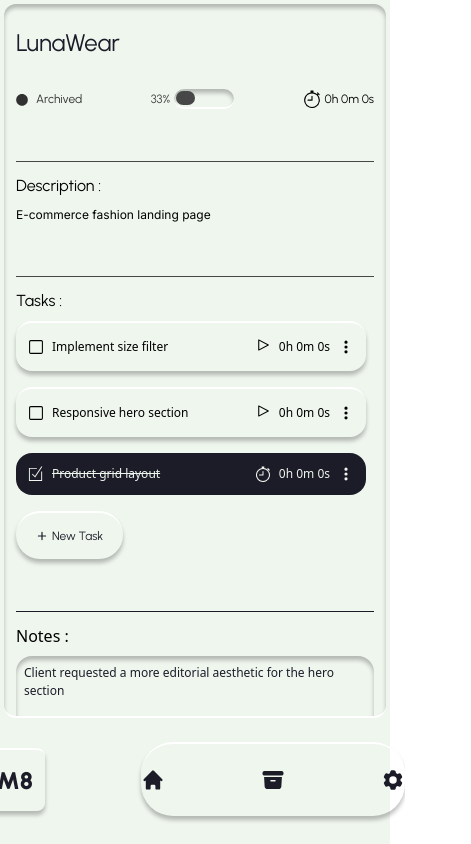
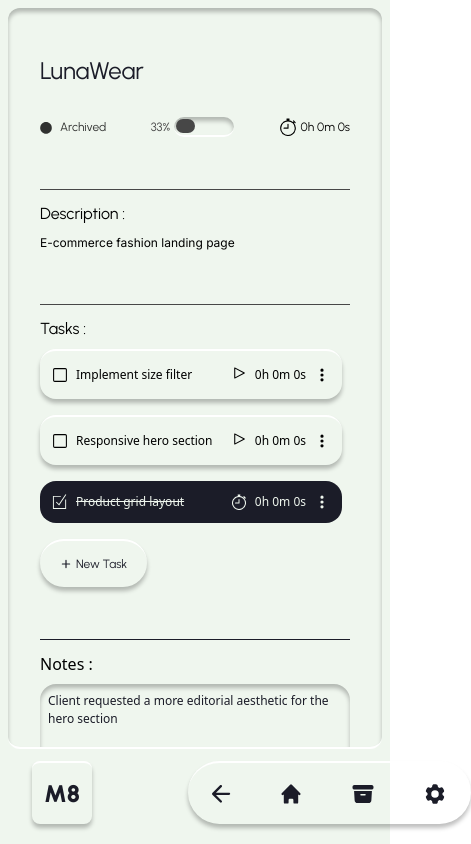
Before and after one commit to shockwavebolt/M8-Project-Tracker, a React (Vite) app: page /archive/12 in a window 390 px wide. Shown: the whole page, 471 px wide, since content can reach past the window. Built offline with nearby package versions, Linux system fonts and the light colour scheme.

Commit message:
UI fixex

```diff
--- a/src/AppLayout.jsx
+++ b/src/AppLayout.jsx
@@ -17,7 +17,7 @@ const StyledAppLayout = styled.div`
   @media screen and (min-width: 320px) and (max-width: 768px) {
     display: flex;
     flex-direction: column-reverse;
-    padding: 4px;
+    padding: 8px;
   }
 `;
 
@@ -32,7 +32,7 @@ const Main = styled.div`
   overflow: auto;
 
   @media screen and (min-width: 320px) and (max-width: 768px) {
-    padding: 24px 4px;
+    padding: 48px 24px;
     border-radius: 12px;
   }
 `;
--- a/src/UI/BackButton.jsx
+++ b/src/UI/BackButton.jsx
@@ -5,7 +5,7 @@ function BackButton() {
   return (
     <button
       className="w-8 h-8 md:w-14 md:h-14 rounded-full flex items-center justify-center border-t-2 border-(--color-highlight) shadow-(--shadow-md) cursor-pointer hover:shadow-(--shadow-gld)"
-      onClick={() => navigate(-1)}
+      onClick={() => navigate("/home")}
     >
       <svg
         xmlns="http://www.w3.org/2000/svg"
--- a/src/UI/MainNav.jsx
+++ b/src/UI/MainNav.jsx
@@ -1,7 +1,7 @@
 import { HiHome } from "react-icons/hi";
 import { HiArchiveBox, HiCog6Tooth } from "react-icons/hi2";
 import BackButton from "../UI/BackButton";
-import { useNavigate } from "react-router-dom";
+import { useNavigate, useLocation } from "react-router-dom";
 import styled from "styled-components";
 
 const NavLayout = styled.div`
@@ -23,6 +23,8 @@ const NavLayout = styled.div`
 
   @media screen and (min-width: 320px) and (max-width: 768px) {
     flex-direction: row;
+    gap: 48px;
+    padding: 0 24px 0 24px;
   }
 `;
 
@@ -36,11 +38,26 @@ const StyledNavLink = styled.div`
 
 function MainNav() {
   const navigate = useNavigate();
+  const { pathname } = useLocation();
+  const isHome = pathname === "/home" || pathname === "/";
   return (
     <NavLayout>
-      {/* <span className="block md:hidden">
-        <BackButton />
-      </span> */}
+      {!isHome && (
+        <button className="block md:hidden" onClick={() => navigate(-1)}>
+          <svg
+            xmlns="http://www.w3.org/2000/svg"
+            width="19"
+            height="18"
+            viewBox="0 0 19 18"
+            fill="none"
+          >
+            <path
+              d="M17.0129 7.69123H3.98125L9.67458 1.9979C10.1296 1.5429 10.1296 0.796233 9.67458 0.341233C9.45661 0.122772 9.16069 0 8.85208 0C8.54348 0 8.24755 0.122772 8.02958 0.341233L0.34125 8.02957C-0.11375 8.48457 -0.11375 9.21957 0.34125 9.67457L8.02958 17.3629C8.48458 17.8179 9.21958 17.8179 9.67458 17.3629C10.1296 16.9079 10.1296 16.1729 9.67458 15.7179L3.98125 10.0246H17.0129C17.6546 10.0246 18.1796 9.49957 18.1796 8.8579C18.1796 8.21623 17.6546 7.69123 17.0129 7.69123Z"
+              fill="#1B1C28"
+            />
+          </svg>
+        </button>
+      )}
       <StyledNavLink
         className="cursor-pointer"
         onClick={() => navigate("/home")}
--- a/src/UI/Sidebar.jsx
+++ b/src/UI/Sidebar.jsx
@@ -14,16 +14,16 @@ function Sidebar() {
     align-self: stretch;
 
     @media screen and (min-width: 320px) and (max-width: 768px) {
-      padding: 24px;
+      width: 100%;
+      padding: 12px 24px 12px 24px;
       flex-direction: row;
-      justify-content: center;
+      justify-content: space-between;
       gap: auto;
     }
   `;
 
   return (
     <StyledSidebar>
-      {/* The logo placement should be replaced by the back button on mobile */}
       <Logo />
       <MainNav />
     </StyledSidebar>
--- a/src/UI/Task.jsx
+++ b/src/UI/Task.jsx
@@ -30,12 +30,13 @@ const variations = {
 const OuterContainer = styled.div`
   display: flex;
   flex-direction: row;
-  align-items: flex-start;
   gap: 8px;
-  align-self: stretch;
+  height: 100%;
+  width: 100%;
 `;
 
 const TaskWrapper = styled.li`
+  width: 100%;
   font-family: var(--font-font-02);
   display: flex;
   flex: 1;
--- a/src/UI/Top.jsx
+++ b/src/UI/Top.jsx
@@ -15,24 +15,27 @@ function Top({ query, setQuery, children }) {
     <div className="flex flex-col gap-6">
       <Header>{children}</Header>
       <div className="flex justify-between gap-1   items-center self-stretch">
-        <div className="flex items-center  gap-1 md:gap-4">
+        <div className="flex w-full items-center  gap-1 md:gap-4">
           <input
-            className="h-14 text-[12px] w-[600px] bg-white00 md:text-[16px]  "
+            className="h-12 text-[12px] w-[300px] md:w-[600px] bg-white00 md:h-12 md:text-[16px]"
             value={query}
             onChange={(e) => setQuery(e.target.value)}
           ></input>
-          <button className="w-8 h-8 md:w-14 md:h-14 rounded-full flex items-center justify-center border-t-2 border-(--color-highlight) shadow-(--shadow-md) cursor-pointer hover:shadow-(--shadow-gld)">
-            <HiBarsArrowDown size={24} />
-          </button>
+          <Button variation="primary_2">
+            <HiBarsArrowDown />
+          </Button>
+          {/* <button className="w-10 h-10 p- rounded-full md:w-14 md:h-14  flex items-center justify-center border-t-2 border-(--color-highlight) shadow-(--shadow-md) cursor-pointer hover:shadow-(--shadow-gld)">
+            <HiBarsArrowDown />
+          </button> */}
         </div>
-        <span className="hidden md:block">
+        <span className="hidden lg:block">
           <Button variation="primary" onClick={handleCreateProject}>
             <HiPlus />
-            <span>New project</span>
+            <span className="whitespace-nowrap">New project</span>
           </Button>
         </span>
         {/* Mobile */}
-        <span className="block md:hidden">
+        <span className="block lg:hidden">
           <Button variation="primary_2" onClick={handleCreateProject}>
             <HiPlus />
           </Button>
--- a/src/UI/dotMenu.jsx
+++ b/src/UI/dotMenu.jsx
@@ -2,6 +2,9 @@ import styled from "styled-components";
 
 const StyledDotMenu = styled.div`
   flex-shrink: 0;
+  display: flex;
+  align-self: stretch;
+
   width: ${({ $open, $row }) => ($open ? ($row ? "120px" : "60px") : "0")};
   transition: width 0.3s ease;
 `;
@@ -9,6 +12,7 @@ const StyledDotMenu = styled.div`
 const MenuContent = styled.div`
   display: flex;
   flex-direction: ${({ $row }) => ($row ? "row" : "column")};
+  height: 100%;
   padding: ${({ $row }) => ($row ? "16px" : "24px 16px")};
   align-items: center;
   justify-content: center;
```
